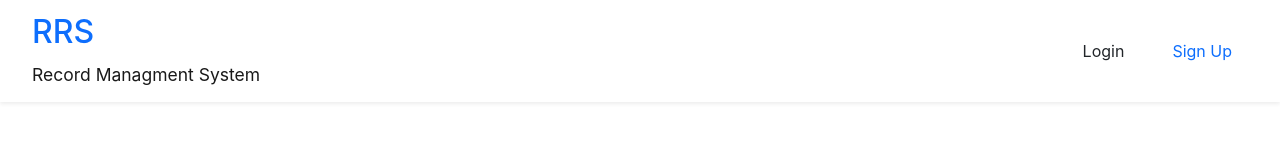
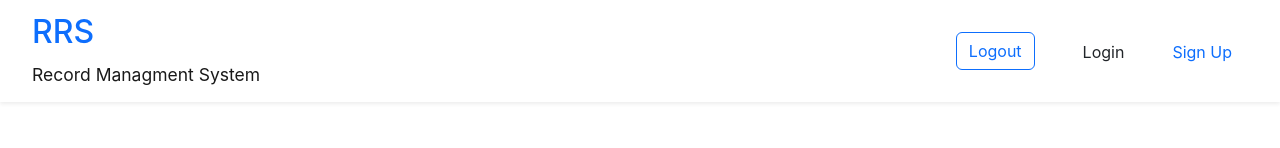
Before and after one commit to Morel-D/Project_Managment, a React (Create React App) app in the folder client/: page / in a window 1280 px wide. Shown: the top 148 px of the page. Built offline with nearby package versions, Linux system fonts and the light colour scheme; no server answers.

Commit message:
Logout Hook

```diff
--- a/client/src/components/navbar.jsx
+++ b/client/src/components/navbar.jsx
@@ -1,7 +1,16 @@
 import { Link } from "react-router-dom";
+import { useLogout } from "../hooks/useLogout";
 
 
 const Navbar = () => {
+    const { logout } = useLogout();
+
+    const handleLogoutClick = () => {
+
+       logout()
+    }
+
+
     return (
 
         <nav className="navbar p-2 shadow-sm bg-body navbar-expand-lg">
@@ -22,8 +31,9 @@ const Navbar = () => {
                         </form> */}
                     </div>
                     </li>
-                    <li className="nav-item mx-4">Login</li>
-                    <li className="nav-item mx-4"><Link id="sign" to="/Signup">Sign Up</Link></li>
+                    <li><button className=" mx-4 btn btn-outline-primary" onClick={handleLogoutClick}>Logout</button></li>
+                    <li className="nav-item mx-4 mt-2">Login</li>
+                    <li className="nav-item mx-4 mt-2"><Link id="sign" to="/Signup">Sign Up</Link></li>
                 {/* <!-- globe  --> */}
 
             </ul>
--- /dev/null
+++ b/client/src/hooks/useLogout.js
@@ -0,0 +1,17 @@
+import { useAuthContext } from "./useAuthContext"
+
+export const useLogout = () => {
+
+    const { dispatch } = useAuthContext()
+
+    const logout = () => {
+        // remove user item
+        localStorage.removeItem('user')
+
+        // dispatch logout actio
+        dispatch({type: 'LOGOUT'})
+    }
+
+
+    return {logout};
+}
```
